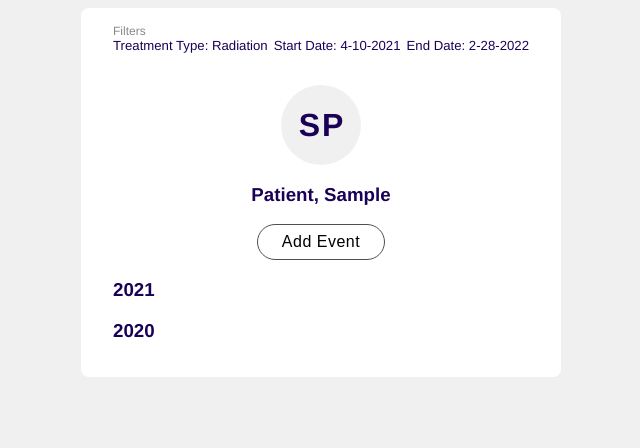
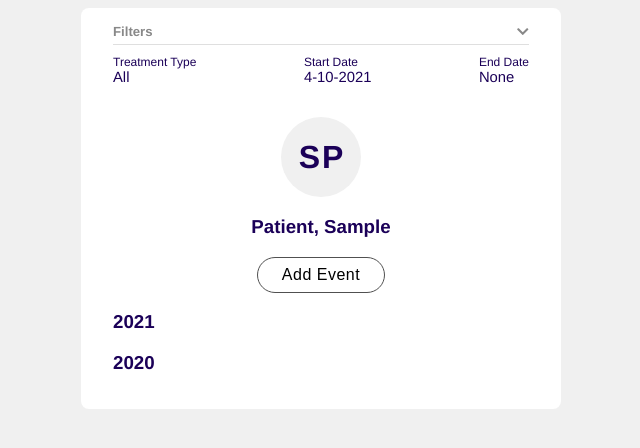
Before and after one commit to dan-knight/OncHx, a React (Create React App) app: page / in a window 1280 px wide. Shown: the top 448 px of the page, without its empty margins (319-959 px from the left). Built offline with nearby package versions, Linux system fonts and the light colour scheme.

Commit message:
Style placeholder event filter section

```diff
--- a/src/components/EventFilters.tsx
+++ b/src/components/EventFilters.tsx
@@ -1,3 +1,5 @@
+import { faChevronDown } from "@fortawesome/free-solid-svg-icons";
+import { FontAwesomeIcon } from "@fortawesome/react-fontawesome";
 import { useMemo } from "react";
 import { useGlobalContext } from "../contexts/GlobalContext";
 import TreatmentType from "../types/DB/Config/TreatmentType";
@@ -24,6 +26,7 @@ export default function EventFilters(props: EventFiltersProps) {
     <div className='filters'>
       <div className="header">
         Filters
+        <FontAwesomeIcon icon={faChevronDown} />
       </div>
       <div className="content">
         <DropdownFilter
@@ -39,7 +42,7 @@ export default function EventFilters(props: EventFiltersProps) {
         <DateFilter
           label='End Date'
           onChange={(value: Date) => { console.log(value); }}
-          value={new Date()}
+          value={undefined}
         />
       </div>
     </div>
--- a/src/components/EventLog.tsx
+++ b/src/components/EventLog.tsx
@@ -29,7 +29,7 @@ export default function EventLog(props: EventLogProps) {
   //   toggleTreatmentTypeFilters,
   //   setTreatmentTypeFilters
   // ] = useSetToggle<number>();
-  const [treatmentTypeFilter, setTreatmentTypeFilter] = useState<number | undefined>(1);
+  const [treatmentTypeFilter, setTreatmentTypeFilter] = useState<number | undefined>(undefined);
 
   const patient: Patient | undefined = user !== undefined ? patients[user] : undefined;
 
--- a/src/components/Filter/DateFilter.tsx
+++ b/src/components/Filter/DateFilter.tsx
@@ -7,5 +7,10 @@ interface DateFilterProps {
 }
 
 export default function DateFilter(props: DateFilterProps) {
-  return <span>{props.label}{props.value !== undefined ? `: ${format(props.value, 'M-dd-yyyy')}` : ''}</span>;
+  return (
+    <span>
+      <div>{props.label}</div>
+      {props.value !== undefined ? `${format(props.value, 'M-dd-yyyy')}` : 'None'}
+    </span>
+  );
 }
--- a/src/components/Filter/DropdownFilter.tsx
+++ b/src/components/Filter/DropdownFilter.tsx
@@ -8,6 +8,9 @@ interface DropdownFilterProps<T extends number | string> {
 
 export default function DropdownFilter<T extends number | string>(props: DropdownFilterProps<T>) {
   return (
-    <span>{props.label}{props.displayValue ? `: ${props.displayValue}` : ''}</span>
+    <span>
+      <div>{props.label}</div>
+      {props.displayValue ? props.displayValue : 'All'}
+    </span>
   );
 }
--- a/src/style/main.css
+++ b/src/style/main.css
@@ -209,15 +209,34 @@ li {
 }
 
 .filters .header {
+  display: flex;
+  align-items: center;
+  justify-content: space-between;
   text-align: left;
-  font-size: 0.75rem;
+  font-size: 0.825rem;
+  font-weight: 600;
   color: #888;
+  padding-bottom: 0.325rem;
+  margin-bottom: 0.625rem;
+  border-bottom: #DFDFDF solid 0.0125rem;
+}
+.filters .header:hover {
+  cursor: pointer;
 }
 .filters .content {
   display: flex;
   justify-content: space-between;
   margin-bottom: 2rem;
-  font-size: 0.825rem;
+  font-size: 0.925rem;
+}
+.filters .content > span {
+  text-align: left;
+}
+.filters .content > span:hover {
+  cursor: pointer;
+}
+.filters .content > span > div {
+  font-size: 0.75rem;
 }
 
 /*# sourceMappingURL=main.css.map */
--- a/src/style/scss/main.scss
+++ b/src/style/scss/main.scss
@@ -273,9 +273,22 @@ $avatar-spacing: 0.125rem;
 
 .filters {
   .header {
+    display: flex;
+    align-items: center;
+    justify-content: space-between;
+
     text-align: left;
-    font-size: 0.75rem;
+    font-size: 0.825rem;
+    font-weight: 600;
     color: #888;
+
+    padding-bottom: 0.325rem;
+    margin-bottom: 0.625rem;
+    border-bottom: #DFDFDF solid 0.0125rem;
+
+    &:hover {
+      cursor: pointer;
+    }
   }
 
   .content {
@@ -284,6 +297,18 @@ $avatar-spacing: 0.125rem;
 
     margin-bottom: 2rem;
 
-    font-size: 0.825rem;
+    font-size: 0.925rem;
+
+    > span {
+      text-align: left;
+
+      &:hover {
+        cursor: pointer;
+      }
+
+      > div {
+        font-size: 0.75rem;
+      }
+    }
   }
 }
```
Also changed, not shown: 1 other file (tests, documents, lock files or other folders).
